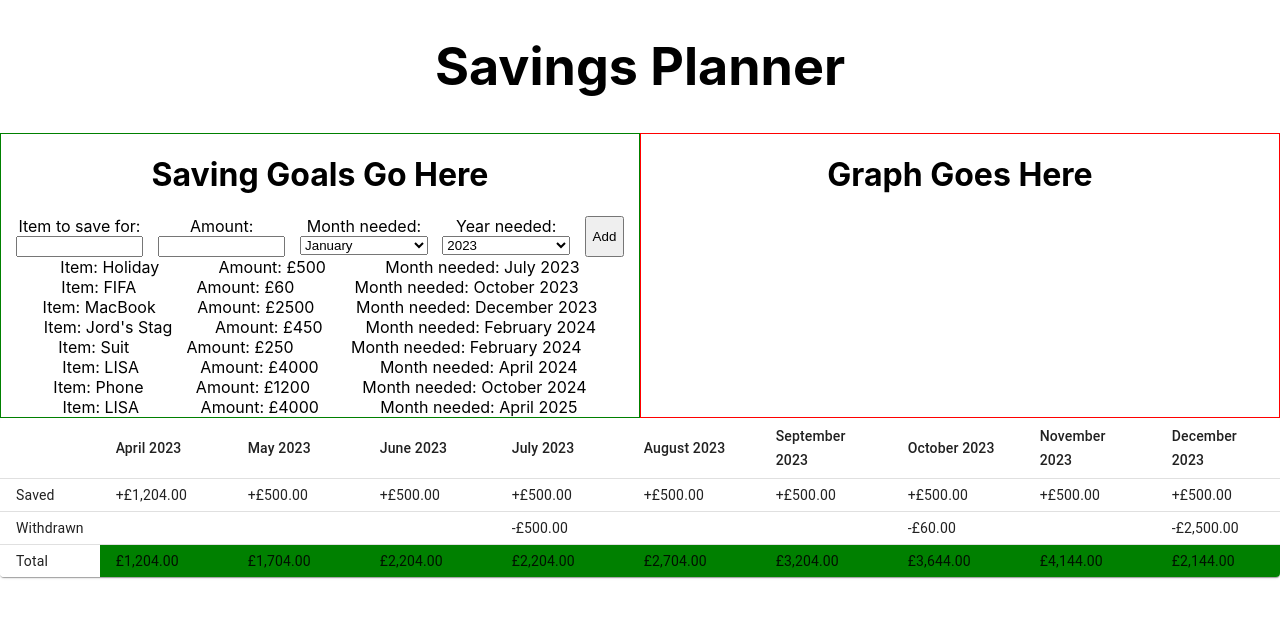
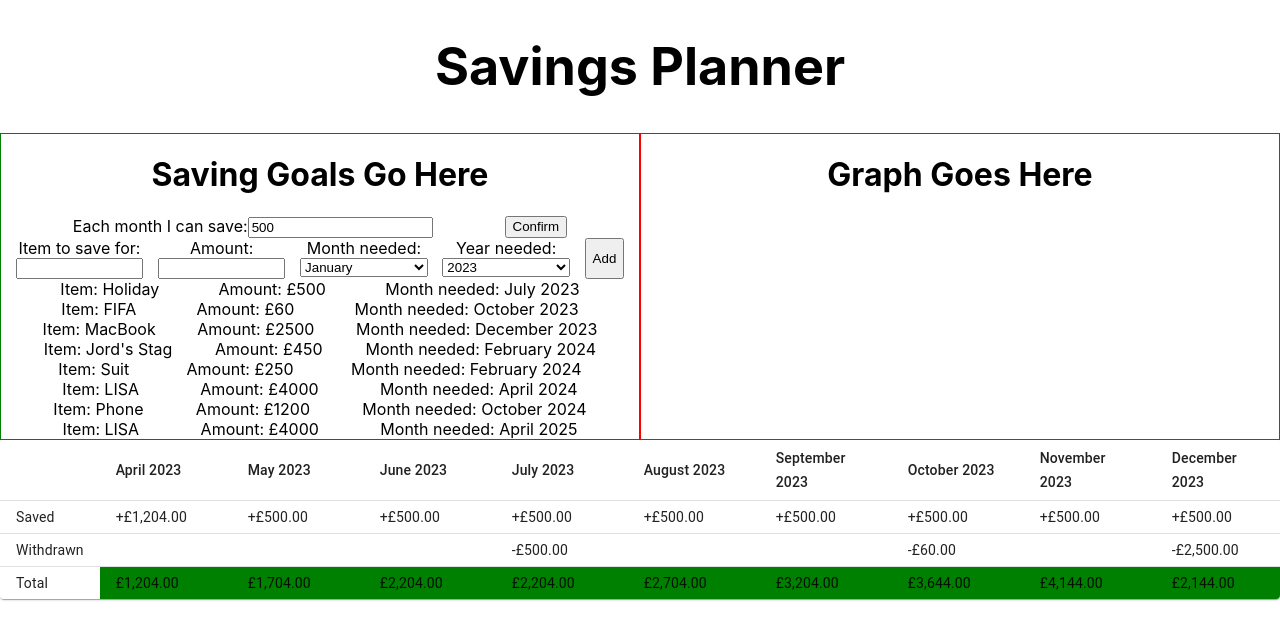
Before and after one commit to AKP-13/savings-planner, a React (Create React App) app: page / in a window 1280 px wide. Shown: the top 640 px of the page. Built offline with nearby package versions, Linux system fonts and the light colour scheme.

Commit message:
Add ability to change how much is saved each month

```diff
--- a/src/App.js
+++ b/src/App.js
@@ -48,7 +48,7 @@ function App() {
     <div className="App">
       <Header />
       <div style={{ display: 'flex' }}>
-        <SavingGoals setTableData={setTableData} />
+        <SavingGoals tableData={tableData} setTableData={setTableData} />
 
         <GraphDisplay />
       </div>
--- a/src/savingGoals/SavingGoals.js
+++ b/src/savingGoals/SavingGoals.js
@@ -18,8 +18,10 @@ const months = [
 ];
 const years = ['2023', '2024', '2025'];
 
-const SavingGoals = ({ setTableData }) => {
+const SavingGoals = ({ tableData, setTableData }) => {
   const [inputs, setInputs] = useState(initialInputs);
+  const [amountSavedEachMonth, setAmountSavedEachMonth] = useState(500);
+
   const [savingItems, setSavingItems] = useState([
     { itemAmount: '500', itemToSaveFor: 'Holiday', monthNeeded: 'July', yearNeeded: '2023' },
     { itemAmount: '60', itemToSaveFor: 'FIFA', monthNeeded: 'October', yearNeeded: '2023' },
@@ -47,6 +49,12 @@ const SavingGoals = ({ setTableData }) => {
     setInputs((values) => ({ ...values, [name]: value }));
   };
 
+  const handleAmountSavedEachMonthChange = (event) => {
+    const { value } = event.target;
+
+    setAmountSavedEachMonth(Number(value));
+  };
+
   const handleSubmit = (event) => {
     event.preventDefault();
     setSavingItems((values) => [...values, { ...inputs }]);
@@ -62,9 +70,37 @@ const SavingGoals = ({ setTableData }) => {
     });
   };
 
+  const handleAmountSavedEachMonthSubmit = (event) => {
+    event.preventDefault();
+    const newTableData = tableData.map((monthConfig) => {
+      return {
+        ...monthConfig,
+        saved: amountSavedEachMonth
+      };
+    });
+
+    setTableData(newTableData);
+  };
+
   return (
     <div style={{ border: '1px solid green', width: '50%' }}>
       <h1>Saving Goals Go Here</h1>
+      <form
+        onSubmit={handleAmountSavedEachMonthSubmit}
+        style={{ display: 'flex', justifyContent: 'space-evenly' }}>
+        <label>
+          Each month I can save:
+          <input
+            type="number"
+            name="amountSavedEachMonth"
+            value={amountSavedEachMonth || 0}
+            onChange={handleAmountSavedEachMonthChange}
+          />
+        </label>
+
+        <input type="submit" value="Confirm" />
+      </form>
+
       <form onSubmit={handleSubmit} style={{ display: 'flex', justifyContent: 'space-evenly' }}>
         <label style={{ display: 'flex', flexDirection: 'column', width: '20%' }}>
           Item to save for:
```
